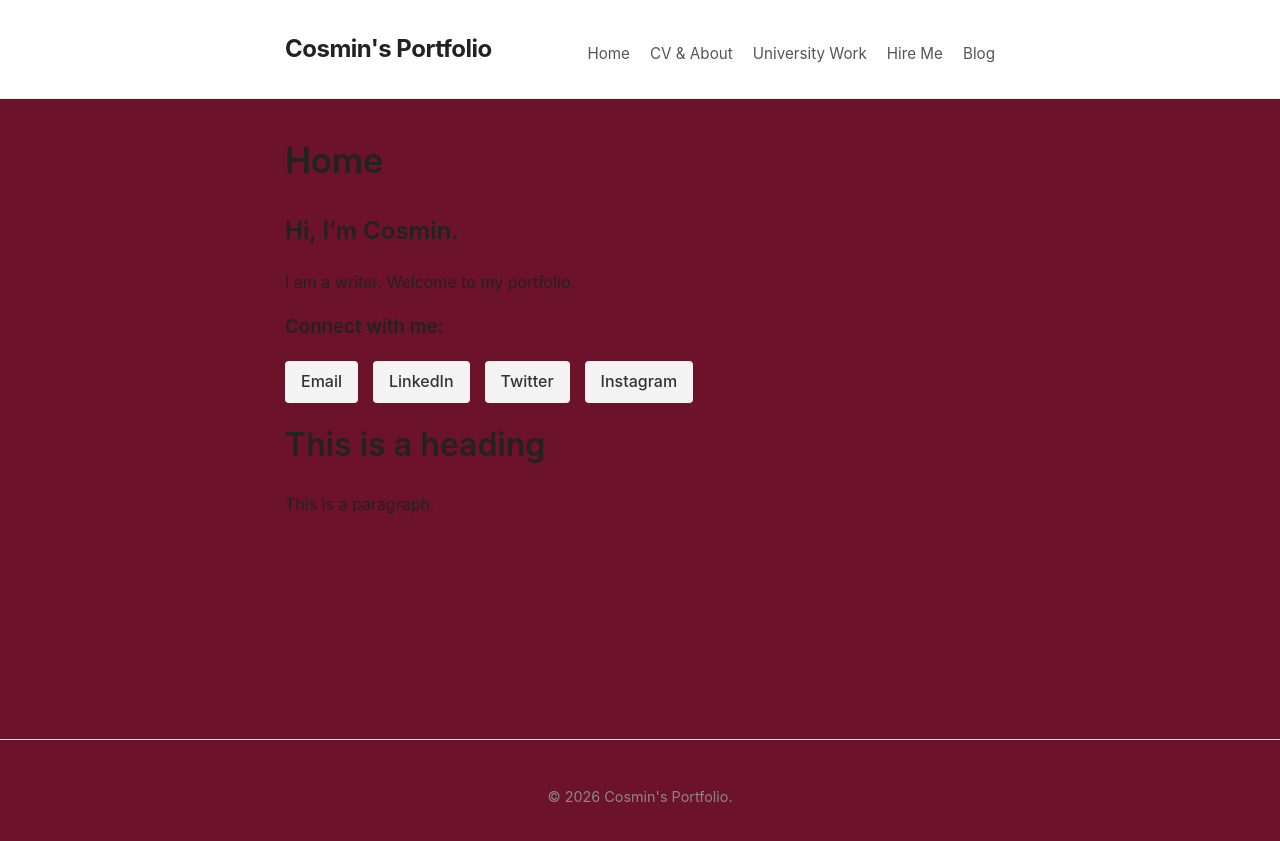
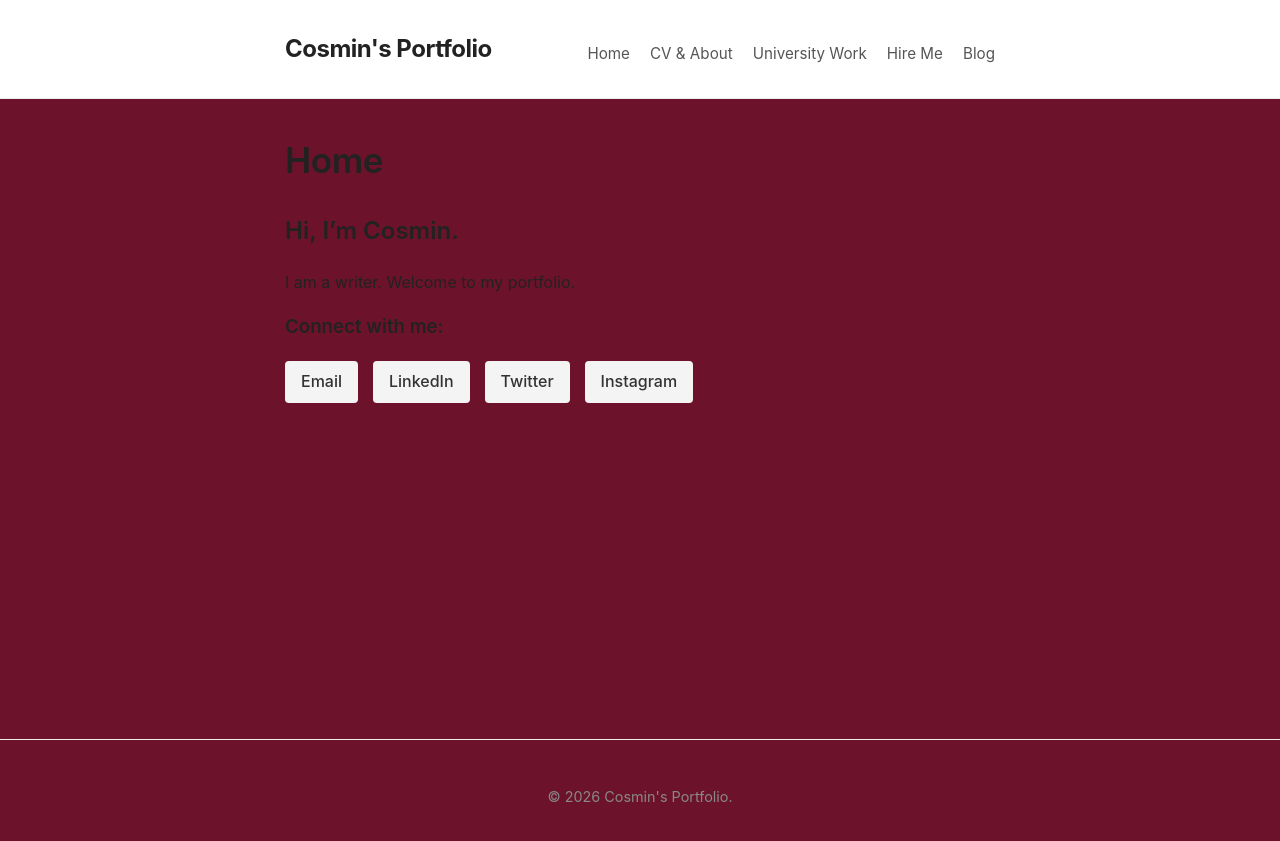
Before and after one commit to Weabbo2/weabbo2.github.io, a Jekyll site: the page built from docs/index.md, in a window 1280 px wide. Shown: the top 841 px of the page. Built offline with Jekyll 4.4.1, drawn with Linux system fonts in a browser that asks for light colours.

Commit message:
Remove heading and paragraph from page.html
Removed heading and paragraph from page layout.

```diff
--- a/docs/_layouts/page.html
+++ b/docs/_layouts/page.html
@@ -11,9 +11,5 @@ layout: default
 </article>
 <html>
 <body style="background-color:#6C132B;">
-
-<h1>This is a heading</h1>
-<p>This is a paragraph.</p>
-
 </body>
 </html>
```
